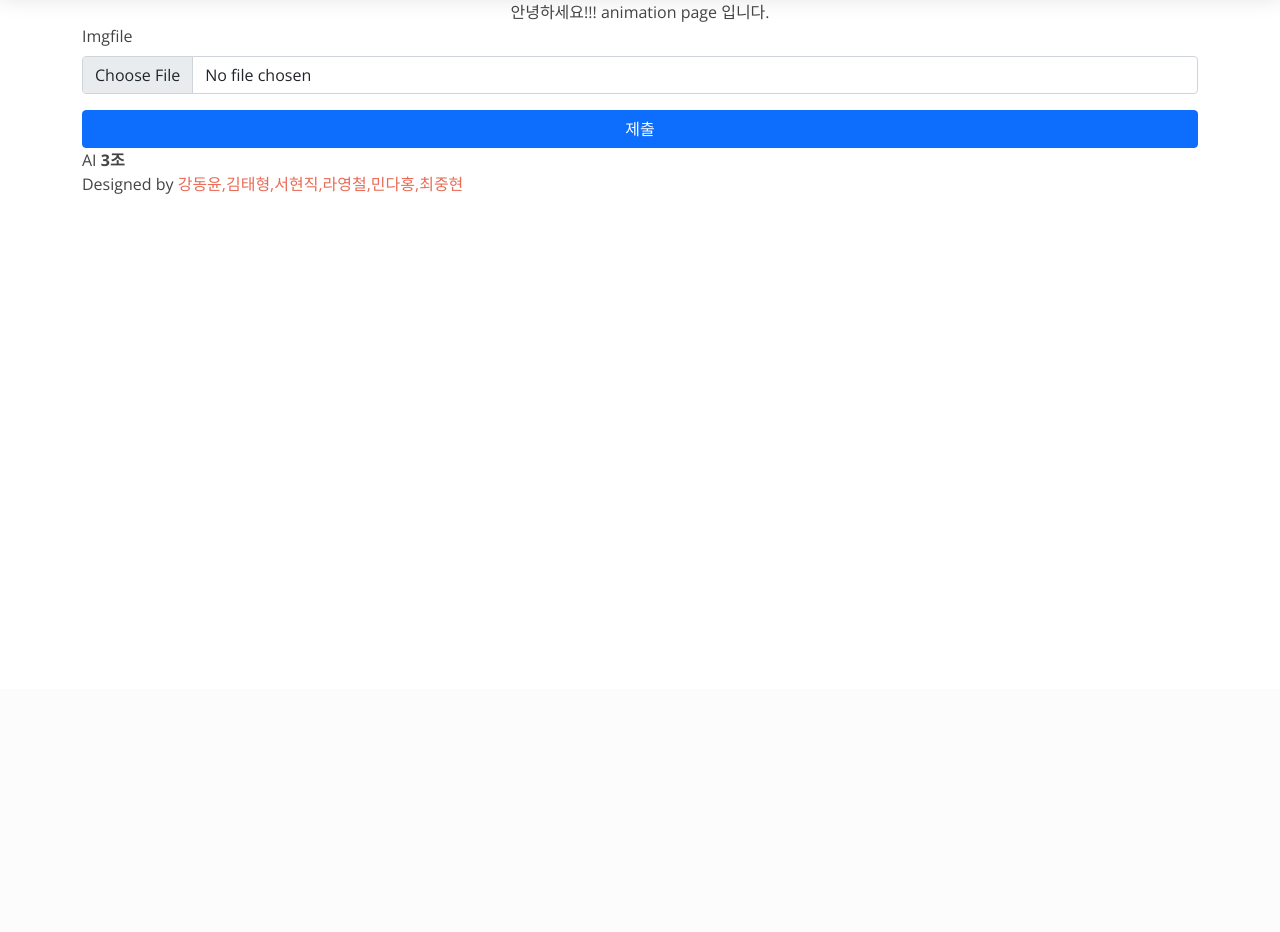
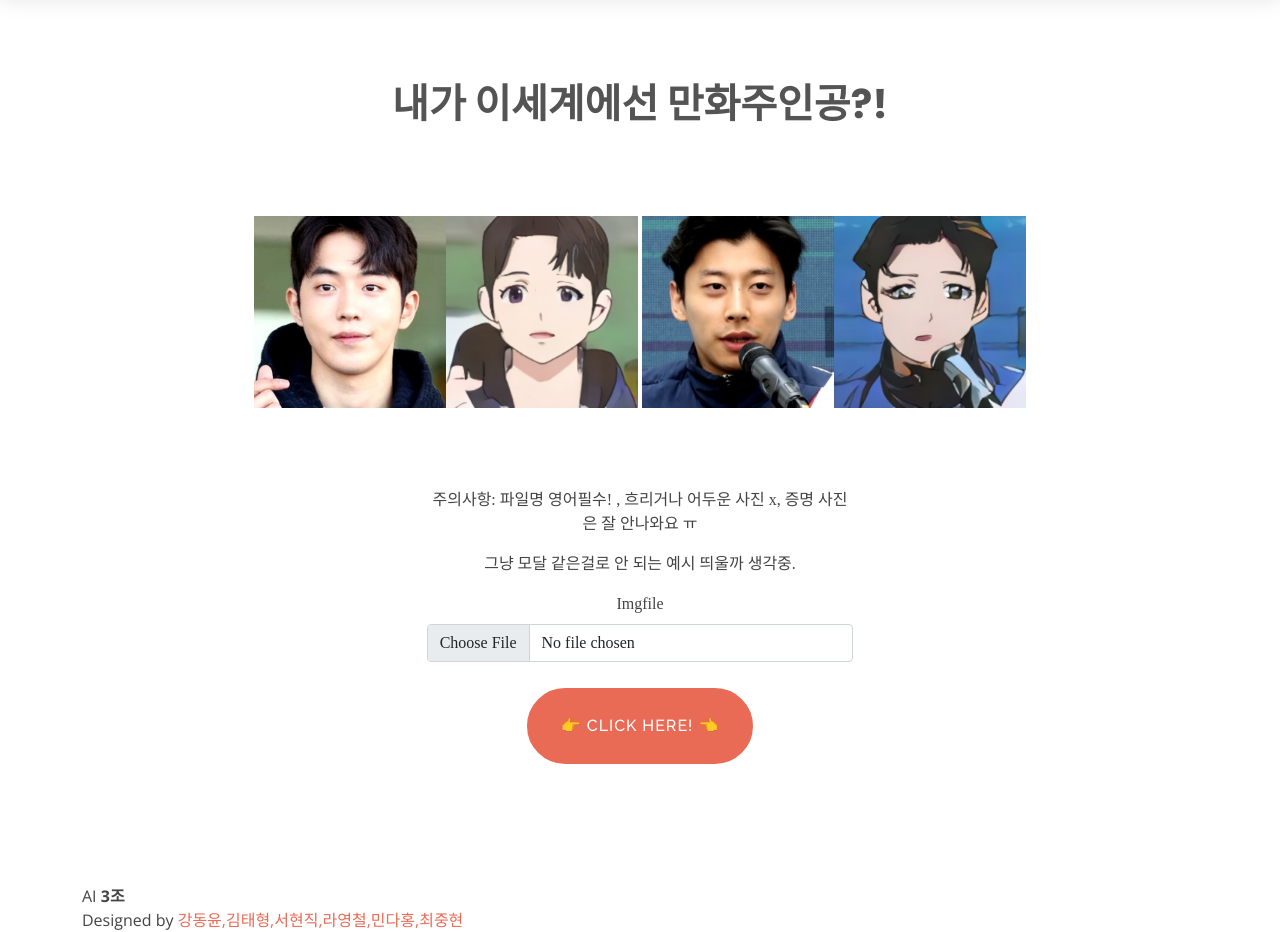
Before and after one commit to AIVLE-School-first-Big-Project/AI_PLAYGROUND, a Django app: page /ani/ in a window 1280 px wide. Shown: the part 111-1043 px from the top of the page. Before the commit the page ends 305 px from the top, so only its background shows below. Run offline with Django 4.2, Linux system fonts and the light colour scheme; some libraries are stand-ins or nearby versions; some web fonts are replaced.

Commit message:
ani_front

```diff
--- a/play_django/ani/templates/ani/fileupload.html
+++ b/play_django/ani/templates/ani/fileupload.html
@@ -2,17 +2,97 @@
 {% load static %}
 {% load bootstrap4 %}
 {% block content %}
-<head>
+
+<style>
+    .containerbox {
+
+       {% comment %} background: #ddd6f3; {% endcomment %}
+       padding-bottom: 30px;
+       text-align: center;
+    }
+    @font-face {
+        font-family: 'GangwonEdu_OTFBoldA';
+        src: url('https://cdn.jsdelivr.net/gh/projectnoonnu/noonfonts_2201-2@1.0/GangwonEdu_OTFBoldA.woff') format('woff');
+        font-weight: normal;
+        font-style: normal;
+    }
+
+    @font-face {
+        font-family: 'EliceDigitalBaeum-Bd';
+        src: url('https://cdn.jsdelivr.net/gh/projectnoonnu/noonfonts_elice@1.0/EliceDigitalBaeum-Bd.woff2') format('woff2');
+        font-weight: normal;
+        font-style: normal;
+    }
+
+    .c_t{
+        font-family: "Poppins", sans-serif;
+        font-weight: 700;
+        color: #545454;
+
+       }
+
+    .text {
+    padding-top: 5rem;
+    color: black;
+    font-family: 'GangwonEdu_OTFBoldA';
+    text-align:center;
+    padding-bottom : 5rem;
+    }
+
+     #form{
+    font-family: 'GangwonEdu_OTFBoldA';
+    text-align:center ;
+     }
+
+     .btn-get-started {
+        font-family: "Raleway", sans-serif;
+        font-weight: 500;
+        font-size: 16px;
+        letter-spacing: 1px;
+        display: inline-block;
+        padding: 12px 32px;
+        border-radius: 50px;
+        transition: 0.5s;
+        line-height: 3;
+        margin: 10px;
+        color: #fff;
+        -webkit-animation-delay: 0.8s;
+        animation-delay: 0.8s;
+        border: 2px solid #e96b56;
+        background: #e96b56;
+      }
+
+</style>
+
+<div class='containerbox'>
+    <div class="text">
+		<h1 class = 'c_t'> 내가 이세계에선 만화주인공?! </h1>
+        {% comment %} class="btn btn-lg btn-primary" {% endcomment %}
+    </div>
+
+    <section>
+        <div style ="text-align:center";>
+        <img src = '/static/ani/imgs/namju.jpg' width='30%'>
+        <img src = '/static/ani/imgs/yg.jpeg' width='30%'>
+        </div>
+    </section>
+<section class = 'body'>
     <center>
-    안녕하세요!!! animation page 입니다.
-    </center>
-</head>
-<div class="container">
+
+    <div class="col-lg-4">
+        <div id ='form'>
+            주의사항: 파일명 영어필수! , 흐리거나 어두운 사진 x, 증명 사진은 잘 안나와요 ㅠ
+            <p></p>
+            그냥 모달 같은걸로 안 되는 예시 띄울까 생각중.
+            <p></p>
     <form method="POST" action="{% url 'ani:fileupload' %}" enctype="multipart/form-data">
         {% csrf_token %}
         {% bootstrap_form fileuploadForm %}
-        <input type="submit" class="btn btn-primary col-12" value="제출">
+        <input type="submit" class="btn-get-started" value="👉 CLICK HERE! 👈">
+    </div>
     </form>
+</center>
+</section>
 </div>
 
 {% endblock%}
```
Also changed, not shown: play_django/ani/static/ani/imgs/namju.jpg (added), play_django/ani/static/ani/imgs/thsel.jpg (added), play_django/ani/static/ani/imgs/yg.jpeg (added).
